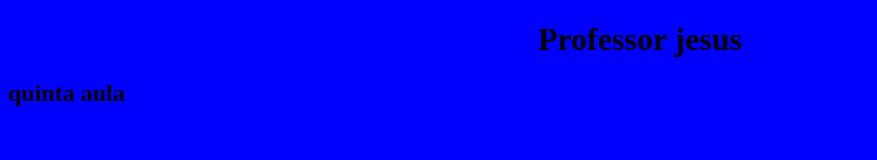
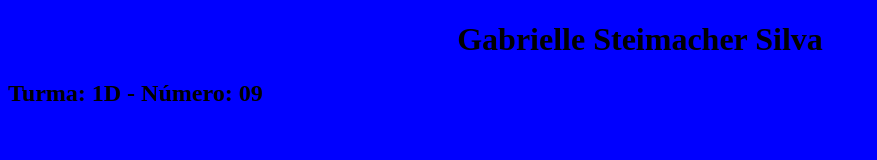
Before and after one commit to Gabisteimacher19/primeirod_2t, a plain HTML site: page index.html in a window 1280 px wide. Shown: the whole page, without its empty margins (0-877 px from the left). Drawn offline with Linux system fonts and the light colour scheme.

Commit message:
Aula 27-07

```diff
--- a/index.html
+++ b/index.html
@@ -6,7 +6,7 @@
     <link rel="stylesheet" href="estilo.css">
   </head>
   <body>
-    <h1>Professor jesus</h1>
-    <h2>quinta aula</h2>
+    <h1>Gabrielle Steimacher Silva</h1>
+    <h2>Turma: 1D - Número: 09</h2>
   </body>
 </html>
```
